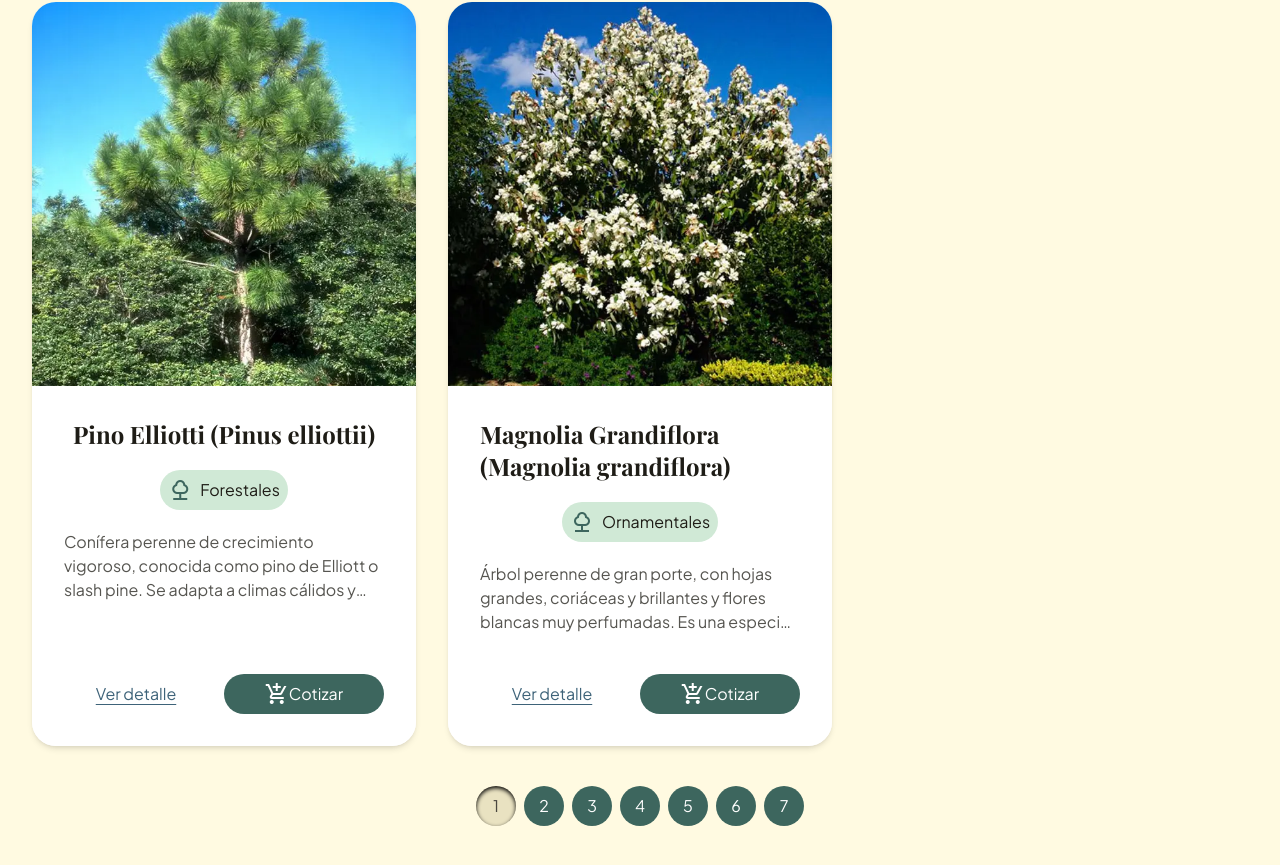
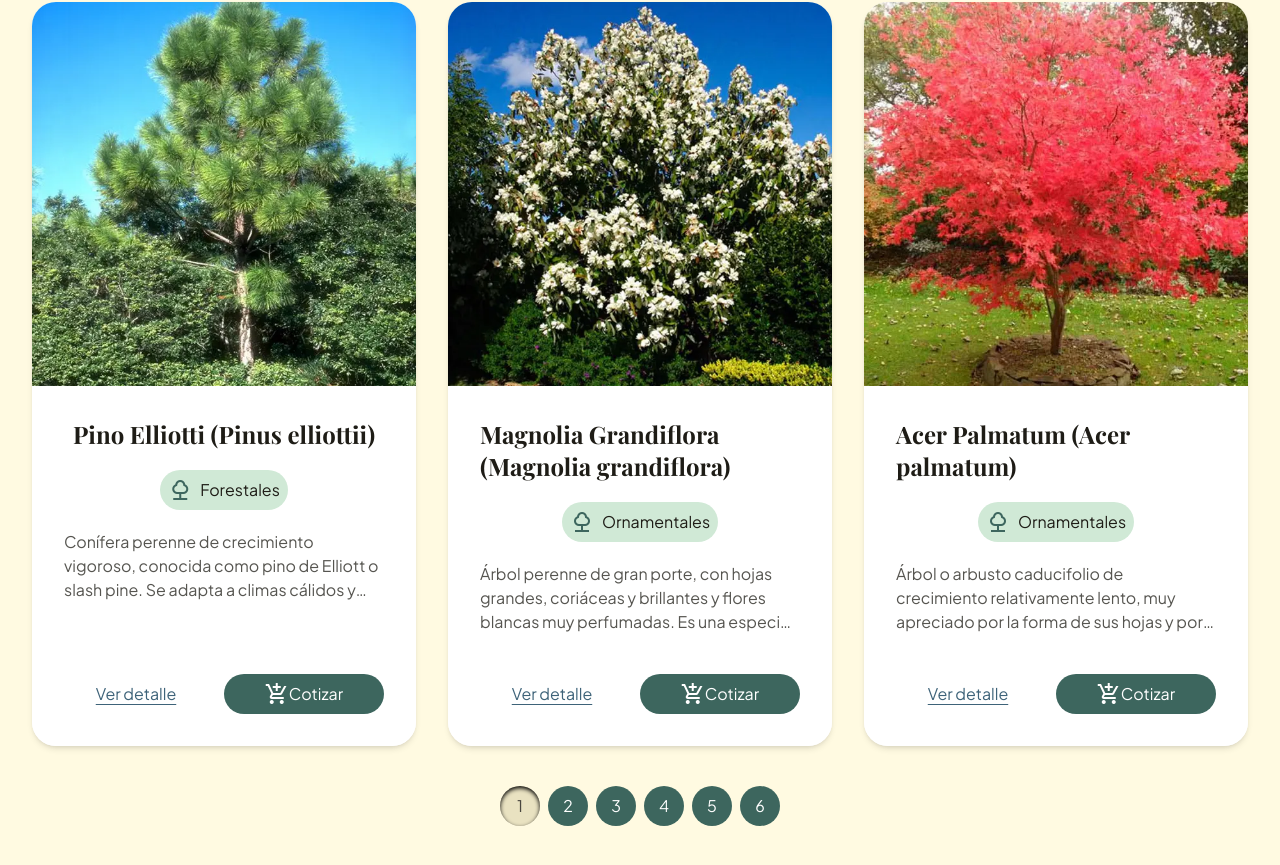
Before and after one commit to lavak00731/vlc, a Next.js app: page /productos/arboles-y-arbustos in a window 1280 px wide. Shown: the part 2694-3559 px from the top of the page. Built offline with nearby package versions, Linux system fonts and the light colour scheme; a web font is replaced by a local one.

Commit message:
changing products per page

```diff
--- a/src/app/productos/[category]/page.tsx
+++ b/src/app/productos/[category]/page.tsx
@@ -17,7 +17,7 @@ type SearchParams = {
   page?: string | string[];
 };
 
-const PRODUCTS_PER_PAGE = 8;
+const PRODUCTS_PER_PAGE = 9;
 
 export async function generateMetadata({
   params,
```
